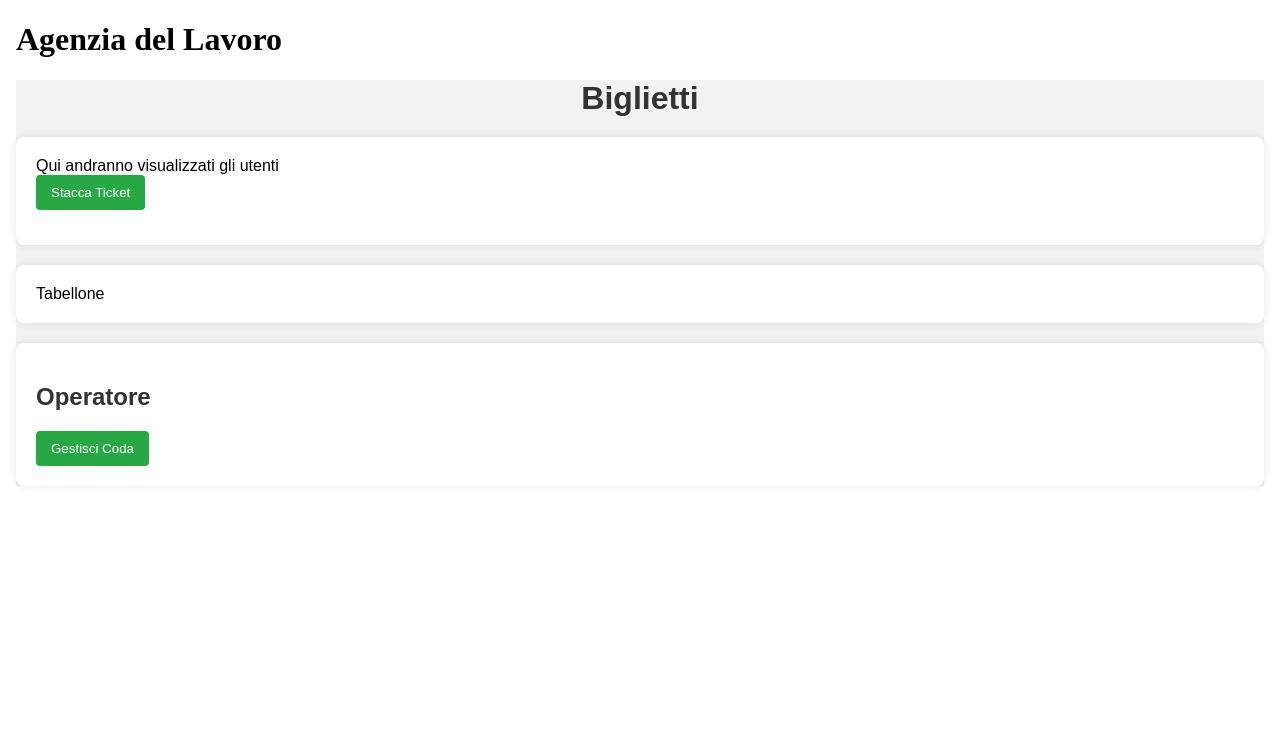
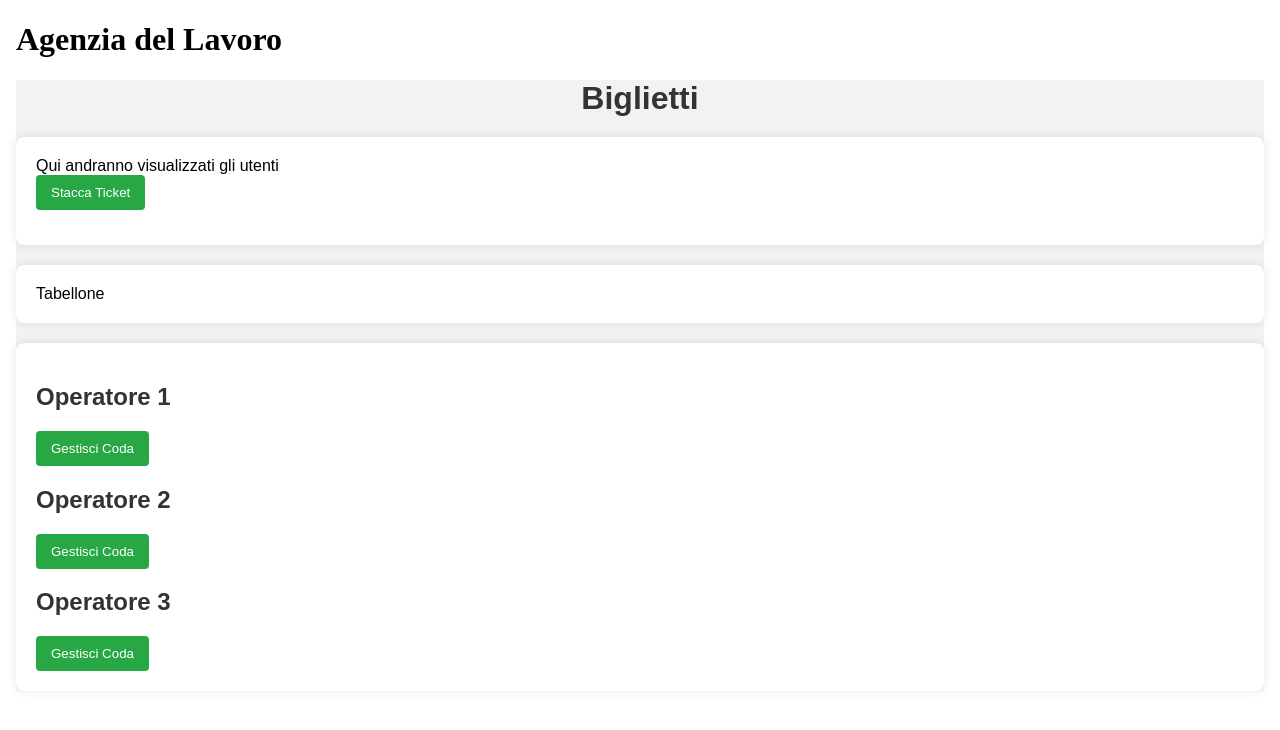
Before and after one commit to Tiberiu05/Agenzia-del-Lavoro, an Angular app: page / in a window 1280 px wide. Shown: the top 730 px of the page. Built offline with nearby package versions, Linux system fonts and the light colour scheme.

Commit message:
aggiunti 2 operatori

```diff
--- a/src/app/biglietti/biglietti.component.html
+++ b/src/app/biglietti/biglietti.component.html
@@ -8,6 +8,7 @@
 
 <body>
     <h1>Biglietti</h1>
+        <div class="pagina">
             <section>
                 <div class="utenti">
                     <p>Qui andranno visualizzati gli utenti</p>
@@ -20,6 +21,7 @@
                     </div>
                 </div>
             </section>
+
 
             <section>
                 <div class="tabellone">
@@ -36,12 +38,23 @@
 
             <section>
                 <div class="operatore">
-            <h2>Operatore</h2>
-
-            <!-- Questo bottone serve per gestire la coda attraverso la funzione gestisciCoda() -->
+                    <div class="operatore1">
+                        <h2>Operatore 1</h2>
                         <button (click)="gestisciCoda()">Gestisci Coda</button>
                     </div>
+
+                    <div class="operatore2">
+                        <h2>Operatore 2</h2>
+                        <button (click)="gestisciCoda()">Gestisci Coda</button>
+                    </div>
+
+                    <div class="operatore3">
+                        <h2>Operatore 3</h2>
+                        <button (click)="gestisciCoda()">Gestisci Coda</button>
+                    </div>
+                </div>
             </section>
+        </div>
 
 </body>
 </html>
```
Lines whose indentation alone changed are shown as unchanged.
